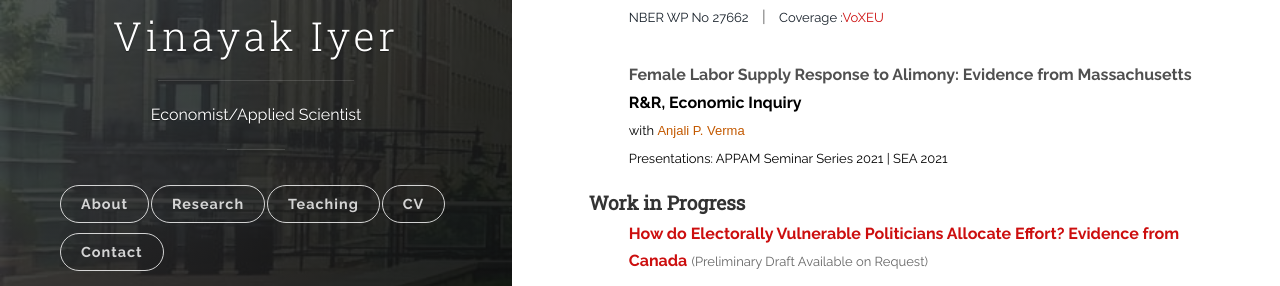
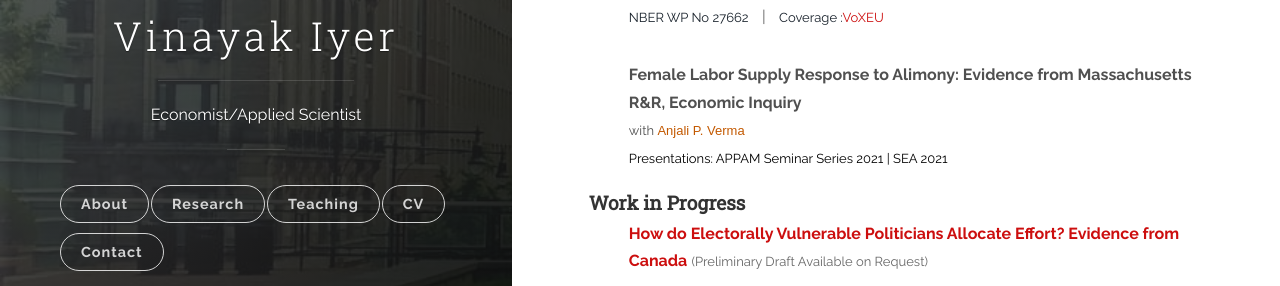
Before and after one commit to vinayakiyer/vinayakiyer.github.io, a Jekyll site: the page built from _posts/2018-06-13-research.markdown, in a window 1280 px wide. Shown: the part 413-699 px from the top of the page. Built offline with Jekyll 4.4.1, drawn with Linux system fonts in a browser that asks for light colours.

Commit message:
Update 2018-06-13-research.markdown

```diff
--- a/_posts/2018-06-13-research.markdown
+++ b/_posts/2018-06-13-research.markdown
@@ -29,9 +29,9 @@ tags: [jekyll]
 <p><b><font size="3"><span style="color:#505050;"><strong><a href="{{ site.baseurl }}/files/HRIA_april24.pdf" style="color:#cc0e0e;" target="_blank">Informational Barriers to Market Access: Experimental Evidence from Liberian Firms</a></strong></span></font> <font size="2">with <a href="https://sites.google.com/site/jonashjort/" style="color:#cc0e0e;" target="_blank">Jonas Hjort</a>, <a href="https://golvine.com/" style="color:#cc0e0e;" target="_blank">Golvine de Rochambeau</a> and <a href="https://se.linkedin.com/in/fei-ao-56565899" style="color:#cc0e0e;" target="_blank">Fei Ao</a></font></b>
   <br/><font size="2"><a href="https://www.nber.org/papers/w27662?utm_campaign=ntwh" style="color:#17202a;">NBER WP No 27662</a></font> &ensp;| &ensp;<font size="2"><a style="color:#17202a;">Coverage :</a></font><font size="2"><a href="https://voxeu.org/article/informational-barriers-market-access" style="color:#cc0e0e;">VoXEU</a></font></p>
 
-<p style="margin-top:30px;"><strong><a href="{{ site.baseurl }}/files/AlimonyFemaleLaborSupply_VermaIyer2024.pdf" target="_blank"><font size="3" style="color:#505050">Female Labor Supply Response to Alimony: Evidence from Massachusetts</font></a></strong><br>
-<font size="3" style="color:#000000;"><span style="font-weight:bold"><b>R&R, Economic Inquiry </b> </span></font><br>
-<font size="2" style="color:#000000;"> with <a href="https://vinayakiyer.github.io/research/" target="_blank"><font face="Arial" color="#C35900">Anjali P. Verma </font></a></font><br>
+<p style="margin-top:30px;"><strong><a href="{{ site.baseurl }}/files/AlimonyFemaleLaborSupply_VermaIyer2024.pdf" target="_blank"><font size="3" style="color:#505050;">Female Labor Supply Response to Alimony: Evidence from Massachusetts</font></a></strong><br>
+<font size="3" style="color:#505050;"><span style="font-weight:bold"><b>R&R, Economic Inquiry </b> </span></font><br>
+<font size="2" style="color:#505050;"> with <a href="https://vinayakiyer.github.io/research/" target="_blank"><font face="Arial" color="#C35900">Anjali P. Verma </font></a></font><br>
 <font size="2" style="color:#000000;"> Presentations: APPAM Seminar Series 2021 | SEA 2021 </font></p>
 
 </ul>
```
